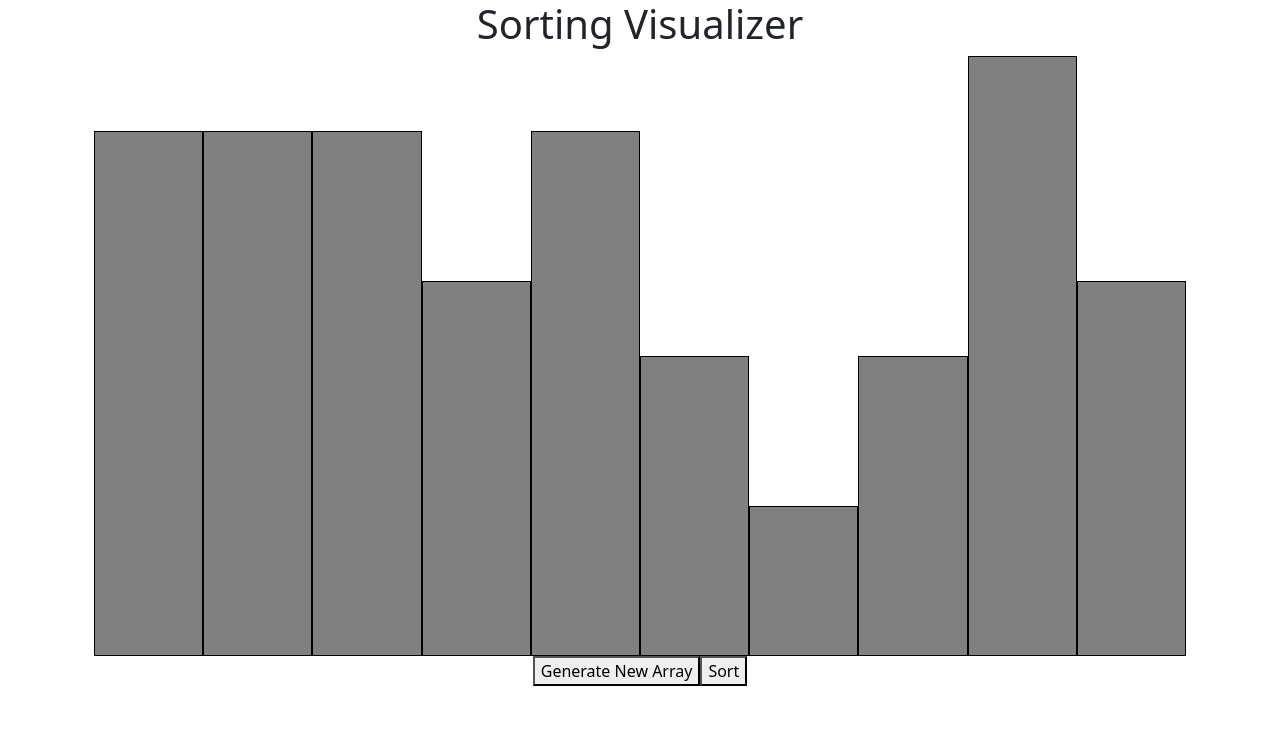
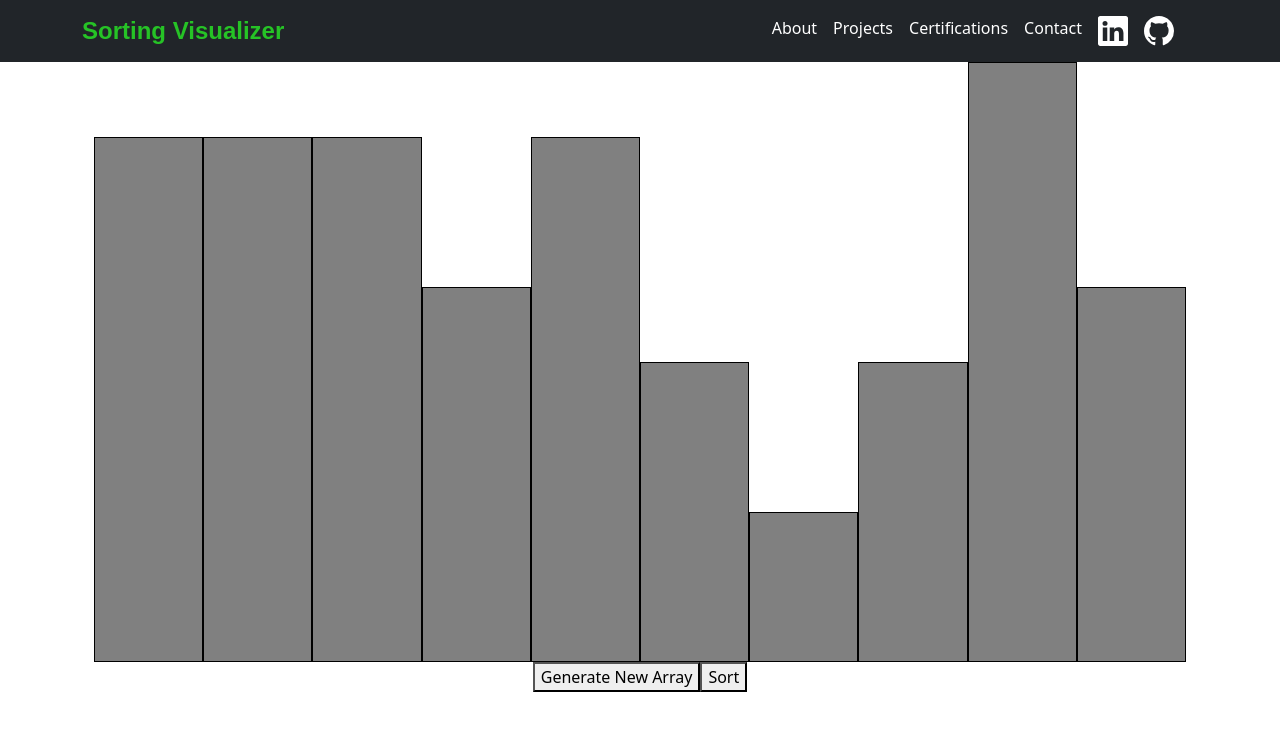
Before and after one commit to cabaraj/Sort-Visualizer, a React (Vite) app: page / in a window 1280 px wide. Shown: the top 730 px of the page. Built offline with nearby package versions, Linux system fonts and the light colour scheme.

Commit message:
header/navbar implementation

```diff
--- a/src/App.jsx
+++ b/src/App.jsx
@@ -1,13 +1,14 @@
 import SortVisualizer from "./sortVisualizer/SortVisualizer.jsx"
+import Header from "./header/header.jsx"
 
 
 function App() {
 
   return (
-    <div style={{
-    }}>
+    <>
+      <Header/>
       <SortVisualizer/>
-    </div>
+    </>
   )
 }
 
--- /dev/null
+++ b/src/header/header.jsx
@@ -0,0 +1,111 @@
+export default function Header() {
+
+    return (
+        <nav className="navbar navbar-expand-lg navbar-dark bg-dark sticky-top">
+            <div className="container">
+                {/* Add a Reference for this page */}
+                <a
+                className="navbar-brand"
+                style={{ fontFamily: "Arial, Helvetica, sans-serif" }}
+                href="#"
+                >
+                    <b style={{ color: "rgb(38, 195, 38)", fontSize: "x-large" }}>
+                        Sorting Visualizer
+                    </b>
+                </a>
+                <button
+                className="navbar-toggler"
+                type="button"
+                data-bs-toggle="offcanvas"
+                data-bs-target="#offcanvasNavbar"
+                aria-controls="offcanvasNavbar"
+                >
+                <span className="navbar-toggler-icon" />
+                </button>
+                <div
+                className="offcanvas offcanvas-end bg-dark"
+                tabIndex={-1}
+                id="offcanvasNavbar"
+                aria-labelledby="offcanvasNavbarLabel"
+                >
+                <div className="offcanvas-header">
+                    <div />
+                    <button
+                    type="button"
+                    className="btn-close btn-close-white text-reset"
+                    data-bs-dismiss="offcanvas"
+                    aria-label="Close"
+                    />
+                </div>
+                <div className="offcanvas-body" id="offcanvasBody">
+                    <ul className="navbar-nav justify-content-end flex-grow-1 pe-3">
+                    <li className="nav-item">
+                        <a className="nav-link active" id="nav-sub" href="index.html">
+                        About
+                        </a>
+                    </li>
+                    <li className="nav-item">
+                        <a className="nav-link active" id="nav-sub" href="projects.html">
+                        Projects
+                        </a>
+                    </li>
+                    <li className="nav-item">
+                        <a
+                        className="nav-link active"
+                        id="nav-sub"
+                        href="certificates.html"
+                        >
+                        Certifications
+                        </a>
+                    </li>
+                    <li className="nav-item">
+                        <a className="nav-link active" id="nav-sub" href="contact.html">
+                        Contact
+                        </a>
+                    </li>
+                    <li className="nav-item">
+                        <a
+                        className="nav-link active"
+                        id="nav-sub-icon"
+                        href="https://linkedin.com/in/barajas-carlos"
+                        target="_blank"
+                        >
+                        <svg
+                            xmlns="http://www.w3.org/2000/svg"
+                            width={30}
+                            height={30}
+                            fill="white"
+                            className="bi bi-linkedin"
+                            viewBox="0 0 16 16"
+                        >
+                            <path d="M0 1.146C0 .513.526 0 1.175 0h13.65C15.474 0 16 .513 16 1.146v13.708c0 .633-.526 1.146-1.175 1.146H1.175C.526 16 0 15.487 0 14.854zm4.943 12.248V6.169H2.542v7.225zm-1.2-8.212c.837 0 1.358-.554 1.358-1.248-.015-.709-.52-1.248-1.342-1.248S2.4 3.226 2.4 3.934c0 .694.521 1.248 1.327 1.248zm4.908 8.212V9.359c0-.216.016-.432.08-.586.173-.431.568-.878 1.232-.878.869 0 1.216.662 1.216 1.634v3.865h2.401V9.25c0-2.22-1.184-3.252-2.764-3.252-1.274 0-1.845.7-2.165 1.193v.025h-.016l.016-.025V6.169h-2.4c.03.678 0 7.225 0 7.225z" />
+                        </svg>
+                        </a>
+                    </li>
+                    <li className="nav-item">
+                        <a
+                        className="nav-link active"
+                        id="nav-sub-icon"
+                        href="https://github.com/cabaraj"
+                        target="_blank"
+                        >
+                        <svg
+                            xmlns="http://www.w3.org/2000/svg"
+                            width={30}
+                            height={30}
+                            fill="white"
+                            className="bi bi-github"
+                            viewBox="0 0 16 16"
+                        >
+                            <path d="M8 0C3.58 0 0 3.58 0 8c0 3.54 2.29 6.53 5.47 7.59.4.07.55-.17.55-.38 0-.19-.01-.82-.01-1.49-2.01.37-2.53-.49-2.69-.94-.09-.23-.48-.94-.82-1.13-.28-.15-.68-.52-.01-.53.63-.01 1.08.58 1.23.82.72 1.21 1.87.87 2.33.66.07-.52.28-.87.51-1.07-1.78-.2-3.64-.89-3.64-3.95 0-.87.31-1.59.82-2.15-.08-.2-.36-1.02.08-2.12 0 0 .67-.21 2.2.82.64-.18 1.32-.27 2-.27s1.36.09 2 .27c1.53-1.04 2.2-.82 2.2-.82.44 1.1.16 1.92.08 2.12.51.56.82 1.27.82 2.15 0 3.07-1.87 3.75-3.65 3.95.29.25.54.73.54 1.48 0 1.07-.01 1.93-.01 2.2 0 .21.15.46.55.38A8.01 8.01 0 0 0 16 8c0-4.42-3.58-8-8-8" />
+                        </svg>
+                        </a>
+                    </li>
+                    </ul>
+                </div>
+                </div>
+            </div>
+        </nav>
+
+    );
+}
--- a/src/sortVisualizer/SortVisualizer.jsx
+++ b/src/sortVisualizer/SortVisualizer.jsx
@@ -8,7 +8,7 @@ const INITIAL_COLOR = "gray";
 const COMPARING_COLOR = "blue";
 const SWAP_COLOR = "red";
 const COMPLETED_COLOR = "green";
-const ANIMATION_SPEED_MS = 200;
+const ANIMATION_WAIT_TIME_MS = 100;
 
 export default class SortVisualizer extends React.Component {
     constructor(props) {
@@ -54,11 +54,6 @@ export default class SortVisualizer extends React.Component {
         const array = this.state.array;
         return (
             <div className="container">
-                <div className="row">
-                    <div className="col-12">
-                        <h1>Sorting Visualizer</h1>
-                    </div>
-                </div>
                 <div className="row" id="bar-container">
                     <DisplayBars array={array} barColor={INITIAL_COLOR} noOfBars={NUMBER_OF_BARS}/>
                 </div>
@@ -75,7 +70,8 @@ export default class SortVisualizer extends React.Component {
 }
 
 async function sleep(n){
-    return new Promise(resolve => setTimeout(resolve, ANIMATION_SPEED_MS*n));
+    // n is the number of times the function was called in the nested function
+    return new Promise(resolve => setTimeout(resolve, ANIMATION_WAIT_TIME_MS*n));
 }
 
 /* to show as if we change bars, we modify their height */
```
Also changed, not shown: src/forTestingOnly/tester.html (added, +78 -0 lines).
